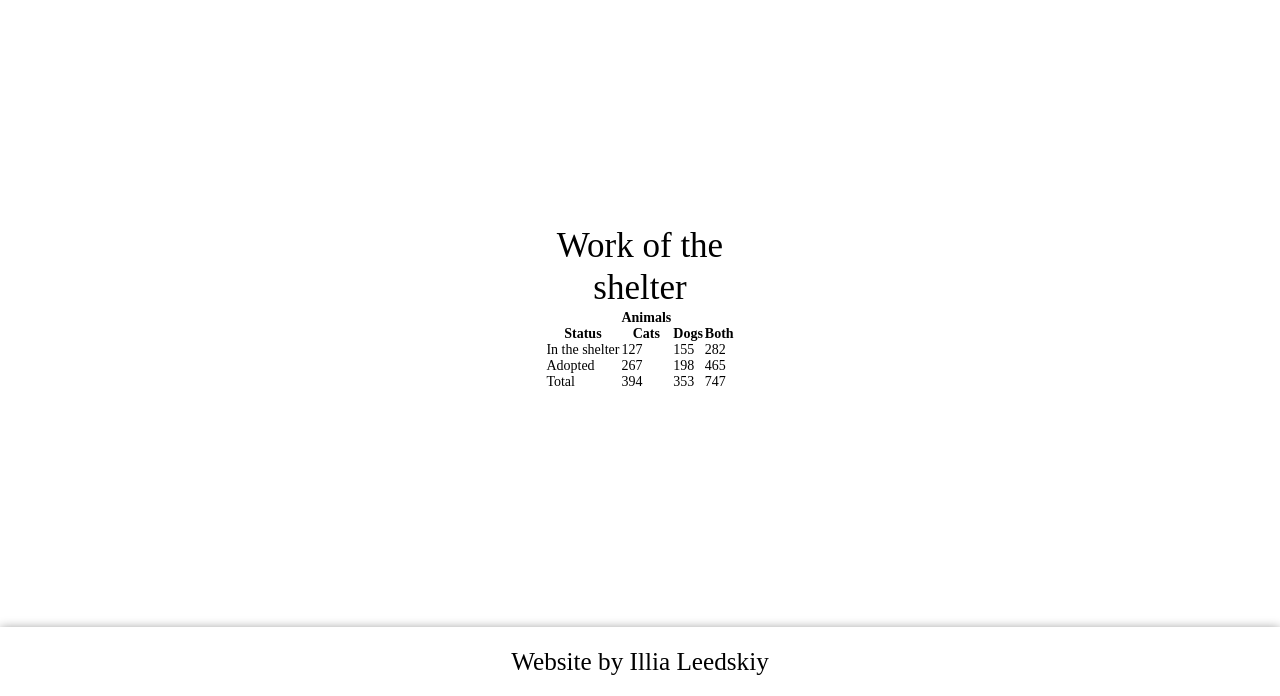
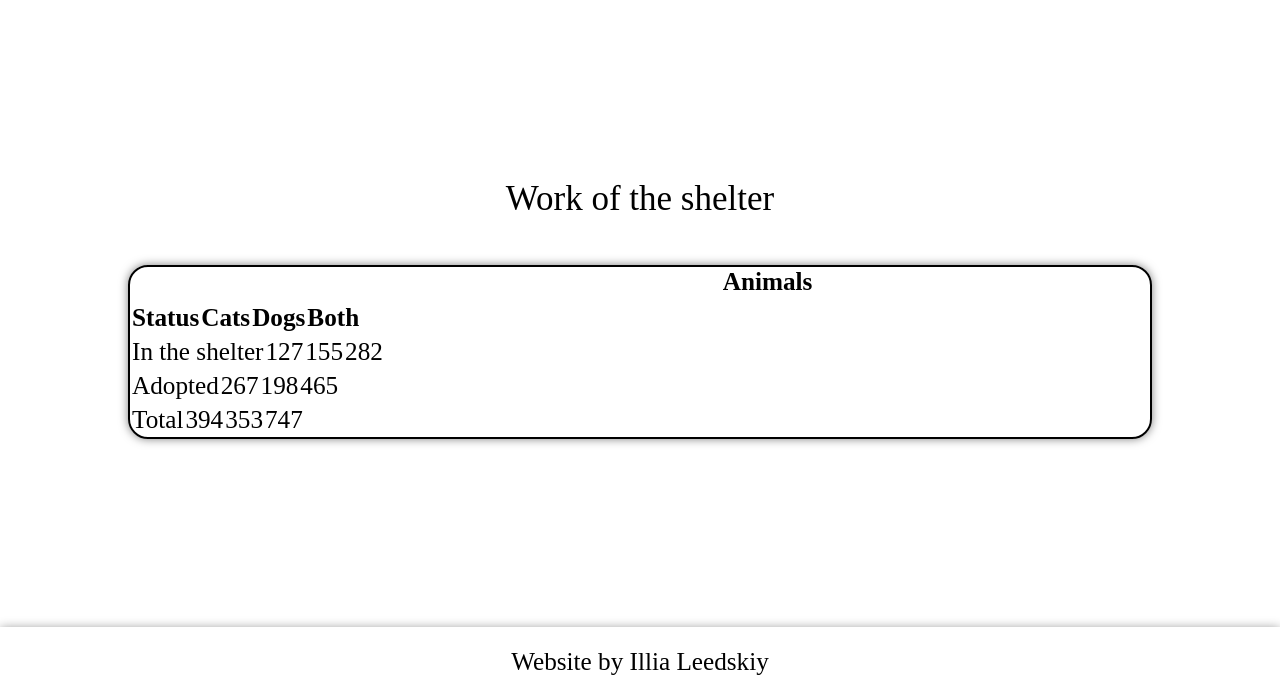
Before and after one commit to leedskiy/KNIGHTS-SOFT-SPOT, a plain HTML site: page pages/page3.html in a window 1280 px wide. Shown: the part 104-800 px from the top of the page. Drawn offline with Linux system fonts and the light colour scheme; a web font is replaced by a local one.

Commit message:
stars page 3 css

```diff
--- a/css/styleP3.css
+++ b/css/styleP3.css
@@ -30,4 +30,149 @@
     }
 }
 
-/*------------------------123------------------------*/
+/*------------------------table------------------------*/
+
+.main__table1 {
+    display: flex;
+    flex-direction: column;
+    align-items: center;
+    justify-content: center;
+    gap: 45px;
+}
+
+.table1__caption {
+}
+
+.table1__body {
+    display: grid;
+    grid-template-rows: repeat(5, 1fr);
+    grid-template-columns: repeat(4, 1fr);
+    font-size: 1.8rem;
+    line-height: 30px;
+    border: 2px solid #000000;
+    box-shadow: 0 0 10px rgba(0, 0, 0, 0.5);
+    border-radius: 20px;
+    width: 80vw;
+}
+
+@media(max-width: 426px){
+    .main__table1 {
+        gap: 35px;
+    }
+
+    .table1__body {
+        font-size: 1.4rem;
+        line-height: 23px;
+    }
+}
+
+/*-------------row1-------------*/
+
+.table1__row {
+}
+
+.table1__row1 {
+    grid-row: 1 / 2;
+    grid-column: 1 / 5;
+    display: grid;
+    grid-template-columns: repeat(4, 1fr);
+}
+
+.table1__header {
+}
+
+.table1__r1header {
+}
+
+.table1__header1 {
+    grid-column: 1 / 2;
+}
+
+.table1__header2 {
+    grid-column: 2 / 5;
+}
+
+/*-------------row2-------------*/
+
+.table1__row2 {
+    grid-row: 2 / 3;
+    grid-column: 1 / 5;
+}
+
+.table1__r2header {
+}
+
+.table1__header3 {
+}
+
+.table1__header4 {
+}
+
+.table1__header5 {
+}
+
+.table1__header6 {
+}
+
+/*-------------row3-------------*/
+
+.table1__row3 {
+    grid-row: 3 / 4;
+    grid-column: 1 / 5;
+}
+
+.table1__elem {
+}
+
+.table1__r3elem {
+}
+
+.table1__elem1 {
+}
+
+.table1__elem2 {
+}
+
+.table1__elem3 {
+}
+
+.table1__elem4 {
+}
+
+/*-------------row4-------------*/
+
+.table1__row4 {
+    grid-row: 4 / 5;
+    grid-column: 1 / 5;
+}
+
+.table1__elem5 {
+}
+
+.table1__elem6 {
+}
+
+.table1__elem7 {
+}
+
+.table1__elem8 {
+}
+
+/*-------------row5-------------*/
+
+.table1__row5 {
+    grid-row: 5 / 6;
+    grid-column: 1 / 5;
+}
+
+.table1__elem9 {
+}
+
+.table1__elem10 {
+}
+
+.table1__elem11 {
+}
+
+.table1__elem12 {
+}
--- a/pages/page3.html
+++ b/pages/page3.html
@@ -62,8 +62,7 @@
             <div class="main__container __container">
                 <div class="main__content">
                     <div class="main__body">
-                        <table class="main__table1"
-                        summary="Statistics of &ldquo;KNIGHT'S SOFT SPOT&rdquo; shelter.
+                        <table class="main__table1" summary="Statistics of &ldquo;KNIGHT'S SOFT SPOT&rdquo; shelter.
                         There are 127 cats, 155 dogs and in total 282 pets in the shelter.
                         267 cats, 198 dogs and in total 465 animals were adopted.
                         In general (in the shelter and adopted) count of cats is 394,
@@ -74,6 +73,7 @@
                                 </h2>
                             </caption>
 
+                            <tbody class="table1__body">
                                 <tr class="table1__row1 table1__row">
                                     <th class="table1__header1 table1__r1header table1__header"></th>
 
@@ -136,7 +136,7 @@
                                     </td>
                                 </tr>
 
-                            <tr class="table1__row4 table1__row">
+                                <tr class="table1__row5 table1__row">
                                     <td class="table1__elem9 table1__r3elem table1__elem">
                                         Total
                                     </td>
@@ -153,6 +153,7 @@
                                         747
                                     </td>
                                 </tr>
+                            </tbody>
                         </table>
                     </div>
                 </div>
```
Lines whose indentation alone changed are shown as unchanged.
